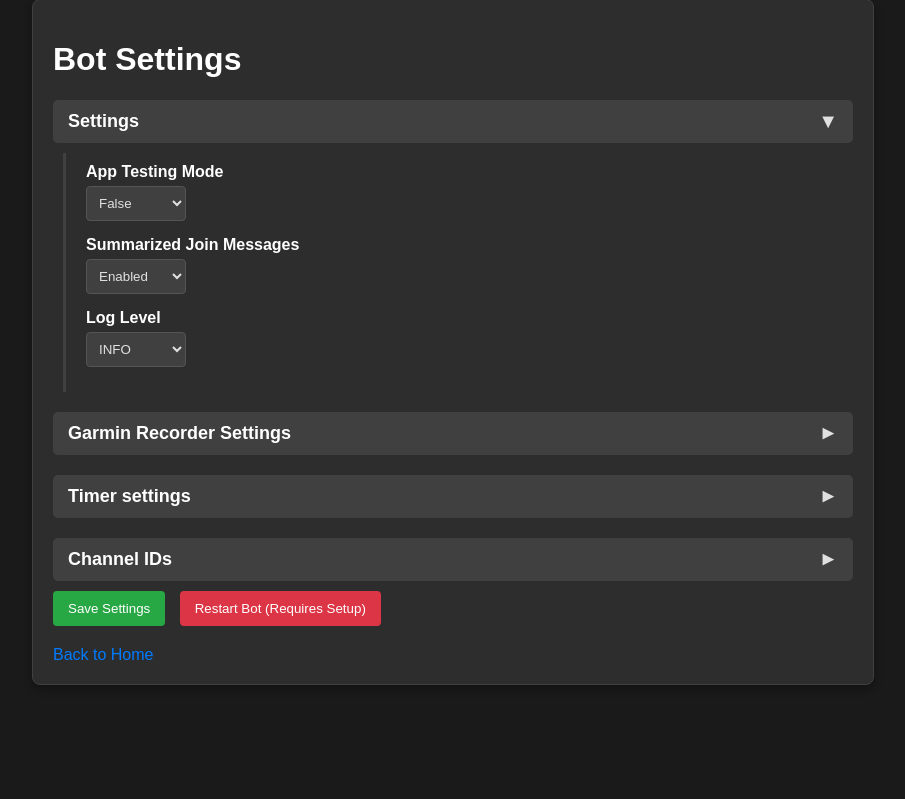
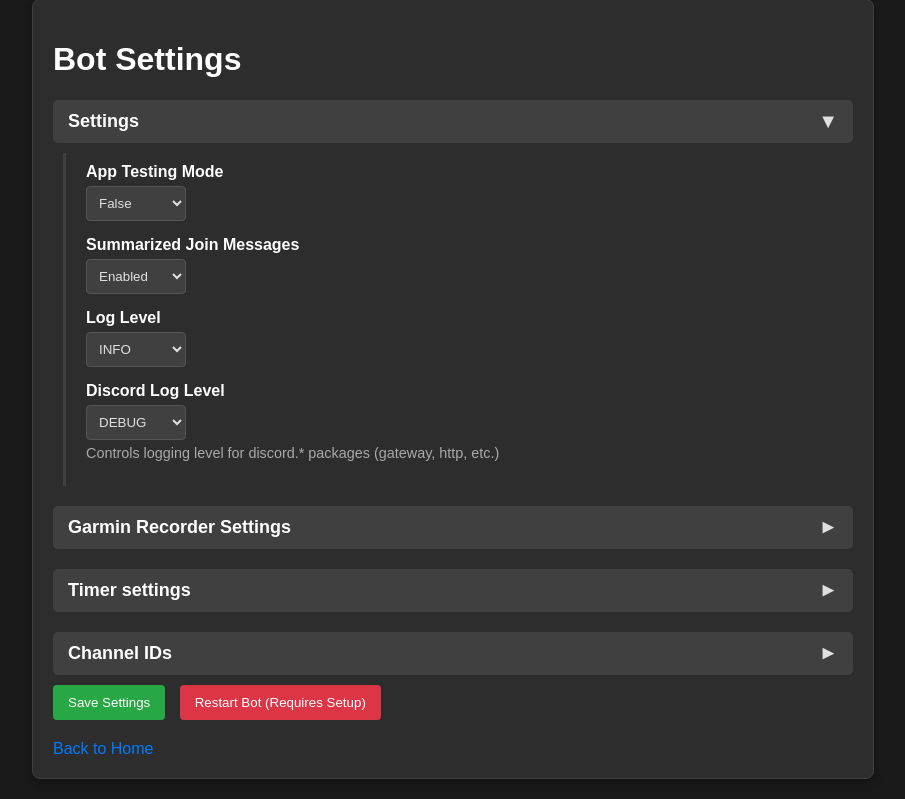
Before and after one commit to ChuckNorris9939/discord-voice-channel-join-monitor, a Flask app: page /settings in a window 1280 px wide. Shown: the part 21-820 px from the top of the page, without its empty margins (187-1092 px from the left). Before the commit the page ends 706 px from the top, so only its background shows below. Run offline with Flask 3, Linux system fonts and the light colour scheme; parts of the project's set-up code (start-up, migrations or seed data) failed here and were passed over.

Commit message:
Add Discord log level configuration and enhance logging in main.py
- Introduced DISCORD_LOG_LEVEL setting in config_loader.py to manage logging levels for discord.* packages.
- Updated main.py to use absolute paths for database and output directories, improving reliability.
- Enhanced garmin_recordings_page to log the number of found recordings and handle missing output directory.
- Added Discord log level selection to settings.html for user configuration.

```diff
--- a/main.py
+++ b/main.py
@@ -27,9 +27,12 @@ except Exception as e:
     print("   Environment variables will only be loaded from system environment")
 
 BOT_VERSION = "1.15"
-CONFIG_DIR = "config"
+# Get the directory where this script is located
+SCRIPT_DIR = os.path.dirname(os.path.abspath(__file__))
+CONFIG_DIR = os.path.join(SCRIPT_DIR, "config")
 DATABASE_NAME = "user_log.db"
 DATABASE_PATH = os.path.join(CONFIG_DIR, DATABASE_NAME)
+GARMIN_OUTPUT_DIR = os.path.join(SCRIPT_DIR, "garmin-output")
 
 # --------- Logging ---------
 import logging
@@ -60,6 +63,8 @@ def view_join_logs_page():
     logs = []
     current_filter_username = request.args.get('username_filter', '').strip()
     try:
+        # Use absolute path to ensure database is found regardless of working directory
+        logger.info(f"Connecting to database at: {DATABASE_PATH}")
         conn = sqlite3.connect(DATABASE_PATH)
         conn.row_factory = sqlite3.Row
         cursor = conn.cursor()
@@ -93,7 +98,9 @@ def garmin_recordings_page():
     from pathlib import Path
 
     recordings = []
-    output_dir = Path("garmin-output")
+    # Use absolute path to ensure directory is found regardless of working directory
+    output_dir = Path(GARMIN_OUTPUT_DIR)
+    logger.info(f"Looking for recordings in: {output_dir}")
 
     if output_dir.exists():
         for file_path in output_dir.glob("*.wav"):
@@ -107,11 +114,16 @@ def garmin_recordings_page():
                     'filename': file_path.name,
                     'size_mb': round(file_size / (1024 * 1024), 2),
                     'modified': time.strftime('%d.%m.%Y %H:%M', time.localtime(modified_time)),
+                    'modified_timestamp': modified_time,  # Add timestamp for proper sorting
                     'path': str(file_path)
                 })
 
-    # Sort by modification time (newest first)
-    recordings.sort(key=lambda x: x['modified'], reverse=True)
+        logger.info(f"Found {len(recordings)} recording files")
+    else:
+        logger.warning(f"Garmin output directory does not exist: {output_dir}")
+
+    # Sort by modification timestamp (newest first)
+    recordings.sort(key=lambda x: x['modified_timestamp'], reverse=True)
 
     return render_template('garmin_recordings.html', recordings=recordings)
 
@@ -121,12 +133,14 @@ def download_recording(filename):
     import os
     from pathlib import Path
 
-    output_dir = Path("garmin-output")
+    # Use absolute path to ensure directory is found regardless of working directory
+    output_dir = Path(GARMIN_OUTPUT_DIR)
     file_path = output_dir / filename
 
     if file_path.exists() and file_path.is_file():
         return send_from_directory(output_dir, filename, as_attachment=True)
     else:
+        logger.warning(f"Recording file not found: {file_path}")
         return "File not found", 404
 
 @app.route('/settings', methods=['GET', 'POST'])
@@ -199,6 +213,7 @@ def settings_route():
 
             # Handle General Settings
             save_setting(DB_KEY_LOG_LEVEL, request.form.get('log_level', 'INFO'))
+            save_setting(DB_KEY_DISCORD_LOG_LEVEL, request.form.get('discord_log_level', 'INFO'))
 
             # Reload settings into global scope
             cfg.load_all_settings()
@@ -688,7 +703,7 @@ def update_thread_reminder_sent(thread_id: int, timestamp_iso: str):
 
 # --------- Helper Functions for bot_settings Table ---------
 import config_loader as cfg
-from config_loader import save_setting, DB_KEY_APP_TESTING_MODE, DB_KEY_HIDDEN_CHANNELS, DB_KEY_LOG_CHANNEL_ID, DB_KEY_BOT_AUDIT_ID, DB_KEY_TECHSUPPORT_CHANNEL_ID, DB_KEY_AFK_CHANNEL_ID, DB_KEY_PURGE_OLDER_THAN_DAYS, DB_KEY_JOIN_MESSAGE_TIMER_ENABLED, DB_KEY_JOIN_MESSAGE_TIMER_MINUTES, DB_KEY_AFK_TIMER_MINUTES, DB_KEY_STT_ENABLED, DB_KEY_STT_ENGINE, DB_KEY_VOSK_MODEL_PATH, DB_KEY_GARMIN_AUTO_JOIN_ENABLED, DB_KEY_GARMIN_AUTO_JOIN_CHANNELS, DB_KEY_GARMIN_RECORD_SECONDS, DB_KEY_GARMIN_MAX_RECORDING_DURATION, DB_KEY_LOG_LEVEL
+from config_loader import save_setting, DB_KEY_APP_TESTING_MODE, DB_KEY_HIDDEN_CHANNELS, DB_KEY_LOG_CHANNEL_ID, DB_KEY_BOT_AUDIT_ID, DB_KEY_TECHSUPPORT_CHANNEL_ID, DB_KEY_AFK_CHANNEL_ID, DB_KEY_PURGE_OLDER_THAN_DAYS, DB_KEY_JOIN_MESSAGE_TIMER_ENABLED, DB_KEY_JOIN_MESSAGE_TIMER_MINUTES, DB_KEY_AFK_TIMER_MINUTES, DB_KEY_STT_ENABLED, DB_KEY_STT_ENGINE, DB_KEY_VOSK_MODEL_PATH, DB_KEY_GARMIN_AUTO_JOIN_ENABLED, DB_KEY_GARMIN_AUTO_JOIN_CHANNELS, DB_KEY_GARMIN_RECORD_SECONDS, DB_KEY_GARMIN_MAX_RECORDING_DURATION, DB_KEY_LOG_LEVEL, DB_KEY_DISCORD_LOG_LEVEL
 
 
 
@@ -1459,11 +1474,20 @@ async def stop_garmin(ctx: commands.Context):
 @bot.hybrid_command(name="garmin_save", description="Saves the Garmin voice recording.")
 @commands.guild_only()
 async def save_garmin(ctx: commands.Context):
-    if ctx.author.voice:
-        garmin_manager.save_recording()
-        await ctx.send("Garmin voice recording saved.")
-    else:
-        await ctx.send("Error saving recording")
+    try:
+        health_data = garmin_manager.get_recording_health()
+
+        if health_data["connected"] and health_data["buffer_size"] > 0:
+            garmin_manager.save_recording()
+            await ctx.send("✅ Garmin voice recording saved successfully.")
+        else:
+            if not health_data["connected"]:
+                await ctx.send("❌ Not connected to any voice channel. Join a channel first with `!!garmin_start`")
+            else:
+                await ctx.send("❌ No audio data to save. Start recording first with `!!garmin_start`")
+    except Exception as e:
+        logger.error(f"Error in garmin_save command: {e}", exc_info=True)
+        await ctx.send("❌ Error saving recording. Check logs for details.")
 
 @bot.hybrid_command(name="garmin_health", description="Shows the health status of the Garmin voice recording system.")
 @commands.guild_only()
--- a/templates/settings.html
+++ b/templates/settings.html
@@ -192,6 +192,18 @@
                         <option value="CRITICAL" {% if current_settings.get('LOG_LEVEL') == 'CRITICAL' %}selected{% endif %}>CRITICAL</option>
                     </select>
                 </div>
+
+                <div class="form-group">
+                    <label for="discord_log_level">Discord Log Level</label>
+                    <select name="discord_log_level" id="discord_log_level">
+                        <option value="DEBUG" {% if current_settings.get('DISCORD_LOG_LEVEL') == 'DEBUG' %}selected{% endif %}>DEBUG</option>
+                        <option value="INFO" {% if current_settings.get('DISCORD_LOG_LEVEL') == 'INFO' %}selected{% endif %}>INFO</option>
+                        <option value="WARNING" {% if current_settings.get('DISCORD_LOG_LEVEL') == 'WARNING' %}selected{% endif %}>WARNING</option>
+                        <option value="ERROR" {% if current_settings.get('DISCORD_LOG_LEVEL') == 'ERROR' %}selected{% endif %}>ERROR</option>
+                        <option value="CRITICAL" {% if current_settings.get('DISCORD_LOG_LEVEL') == 'CRITICAL' %}selected{% endif %}>CRITICAL</option>
+                    </select>
+                    <p class="note">Controls logging level for discord.* packages (gateway, http, etc.)</p>
+                </div>
             </div>
 
             <div class="category-header" onclick="toggleCategory('garmin-category')">
```
Also changed, not shown: config_loader.py (+10 -5 lines).
